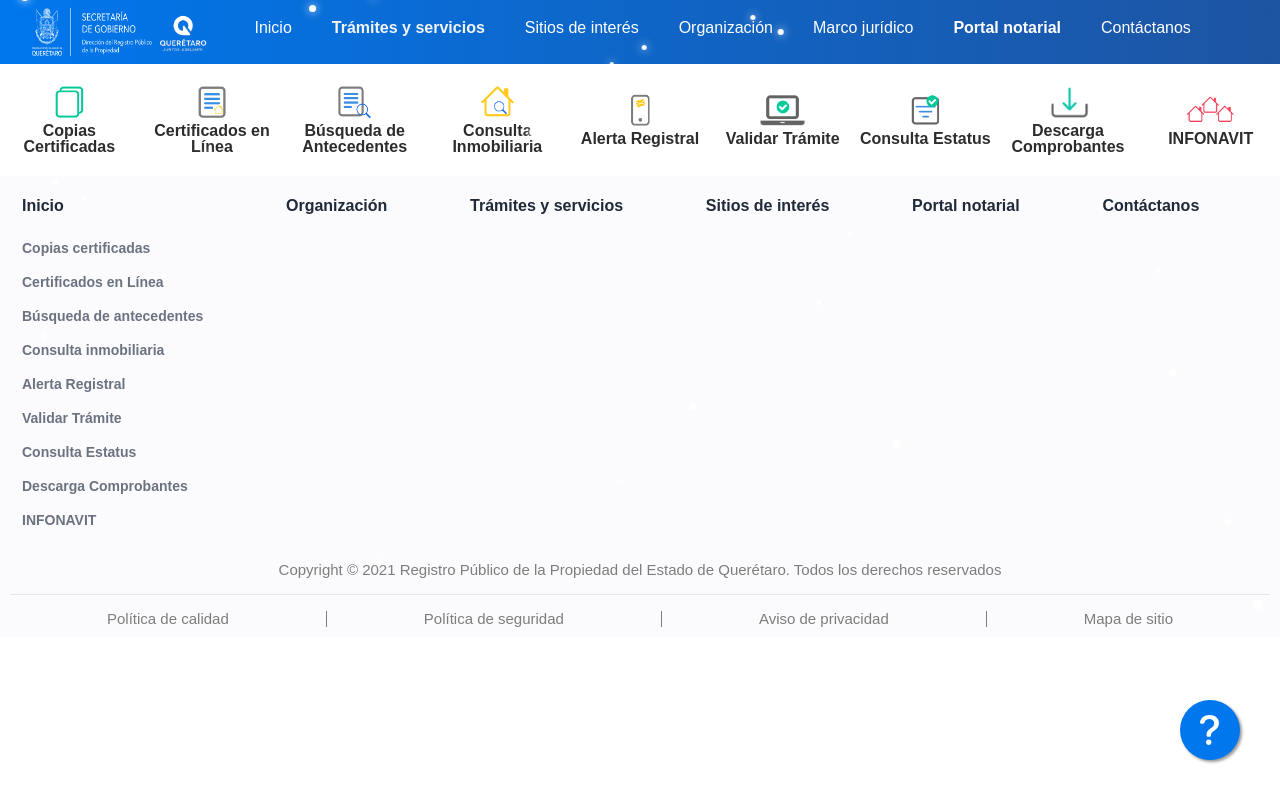
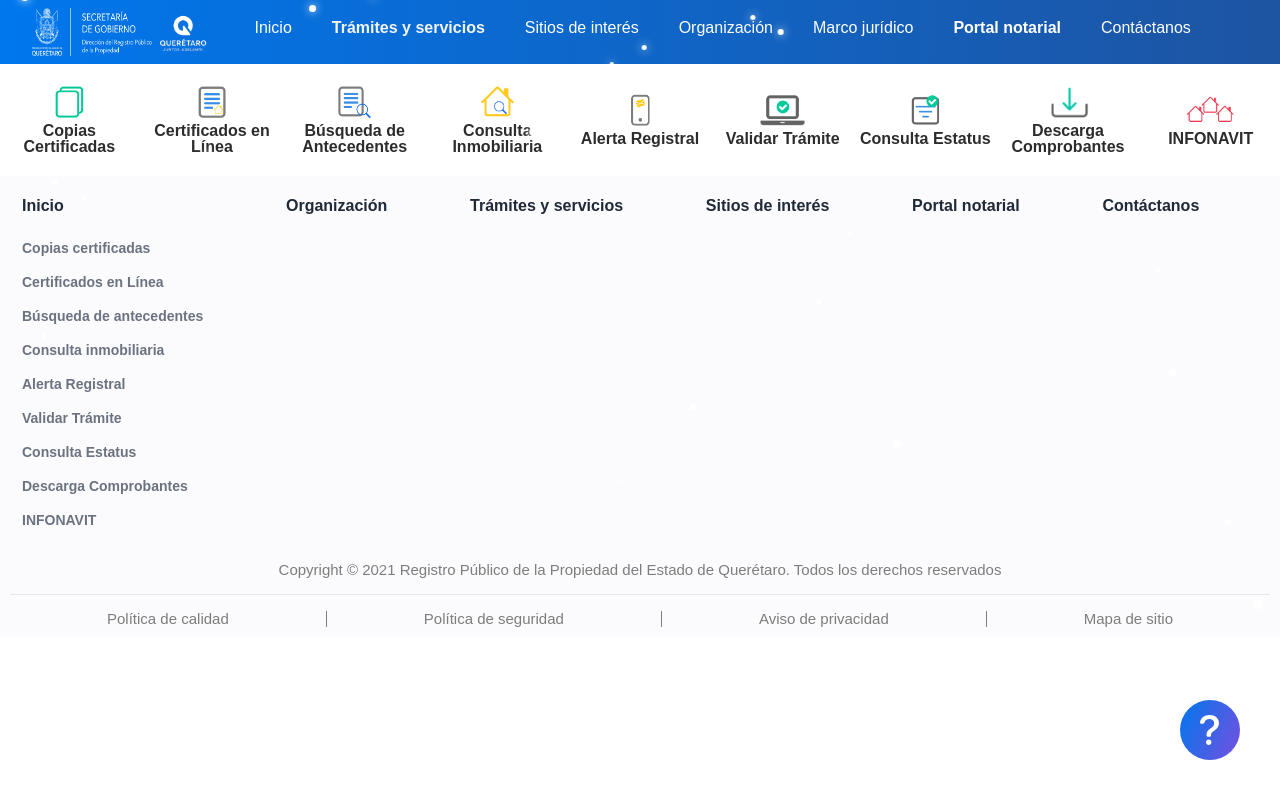
Before and after one commit to mariotavarez/rpp_page, a React (Create React App) app: page / in a window 1280 px wide. Built offline with nearby package versions, Linux system fonts and the light colour scheme.

Commit message:
ESTILOS: Se realiza cambio de estilo en titulos

```diff
--- a/src/components/feature/Contactanos/Contactanos.scss
+++ b/src/components/feature/Contactanos/Contactanos.scss
@@ -15,6 +15,14 @@
   font: normal normal bold 45px/65px SF Pro Display;
   letter-spacing: 0px;
   color: $color-black-1 !important;
+}
+
+.titulo-contactanos h1 strong {
+  color: $color-black-1;
+  font-size: 40px;
+  -webkit-text-fill-color: transparent;
+  background: linear-gradient(90deg, #378de2, #00ddec);
+  -webkit-background-clip: text;
 }
 
 .img-contactanos {
--- a/src/components/feature/MarcoJuridico/MarcoJuridico.scss
+++ b/src/components/feature/MarcoJuridico/MarcoJuridico.scss
@@ -27,6 +27,14 @@
   margin: 2rem;
   overflow-x: scroll !important;
   overflow-y: scroll !important;
+}
+
+.title-marco-juridico h1 strong {
+  color: $color-black-1;
+  font-size: 40px;
+  -webkit-text-fill-color: transparent;
+  background: linear-gradient(90deg, #378de2, #00ddec);
+  -webkit-background-clip: text;
 }
 
 .img-marco-juridico {
--- a/src/components/feature/Sitios-interes/SitiosInteres.scss
+++ b/src/components/feature/Sitios-interes/SitiosInteres.scss
@@ -25,6 +25,14 @@
   margin: 2rem;
   overflow-x: scroll !important;
   overflow-y: hidden !important;
+}
+
+.title-sitios-interes h1 strong {
+  color: $color-black-1;
+  font-size: 40px;
+  -webkit-text-fill-color: transparent;
+  background: linear-gradient(90deg, #378de2, #00ddec);
+  -webkit-background-clip: text;
 }
 
 .img-sitios-interes {
--- a/src/components/shared/floatingButtons/Questions/Questions.scss
+++ b/src/components/shared/floatingButtons/Questions/Questions.scss
@@ -14,12 +14,14 @@
   height: 60px;
   bottom: 40px;
   right: 40px;
-  background-color: $color-blue-4;
+  // background-color: $color-blue-4;
   color: #fff;
   border-radius: 50px;
   text-align: center;
-  box-shadow: 2px 2px 3px #999;
+  // box-shadow: 2px 2px 3px #999;
   z-index: 5;
+  background: transparent linear-gradient(113deg, #0077ed 0%, #7650df 100%) 0%
+    0% no-repeat padding-box;
 }
 
 .my-float {
--- a/src/components/shared/floatingButtons/Questions/Questions.tsx
+++ b/src/components/shared/floatingButtons/Questions/Questions.tsx
@@ -6,7 +6,12 @@ import { ENLACES } from "./../../../../config/Constants/Enlaces";
 export const Questions = () => {
   return (
     <div>
-      <button className="float-question">
+      <button
+        className="float-question"
+        onClick={() => {
+          window.open(`${ENLACES.PREGUNTAS_FRECUENTES}`, "_blank");
+        }}
+      >
         <svg
           xmlns="http://www.w3.org/2000/svg"
           width="12"
```
